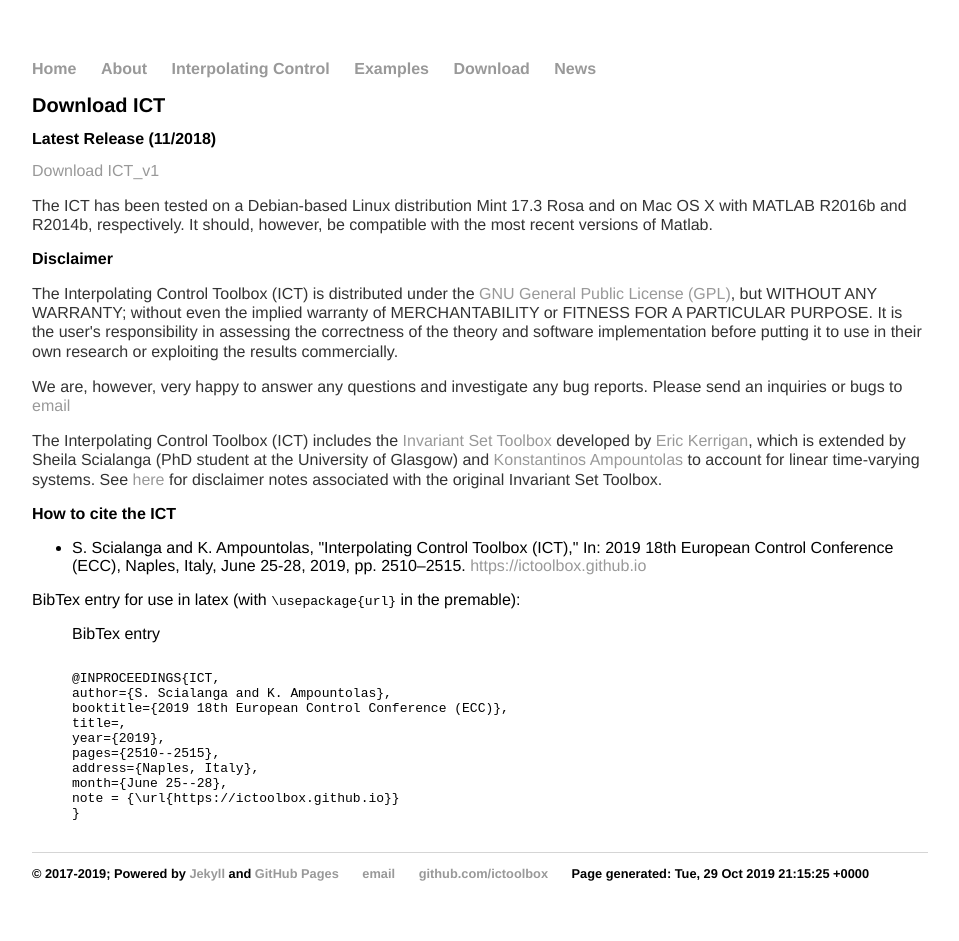
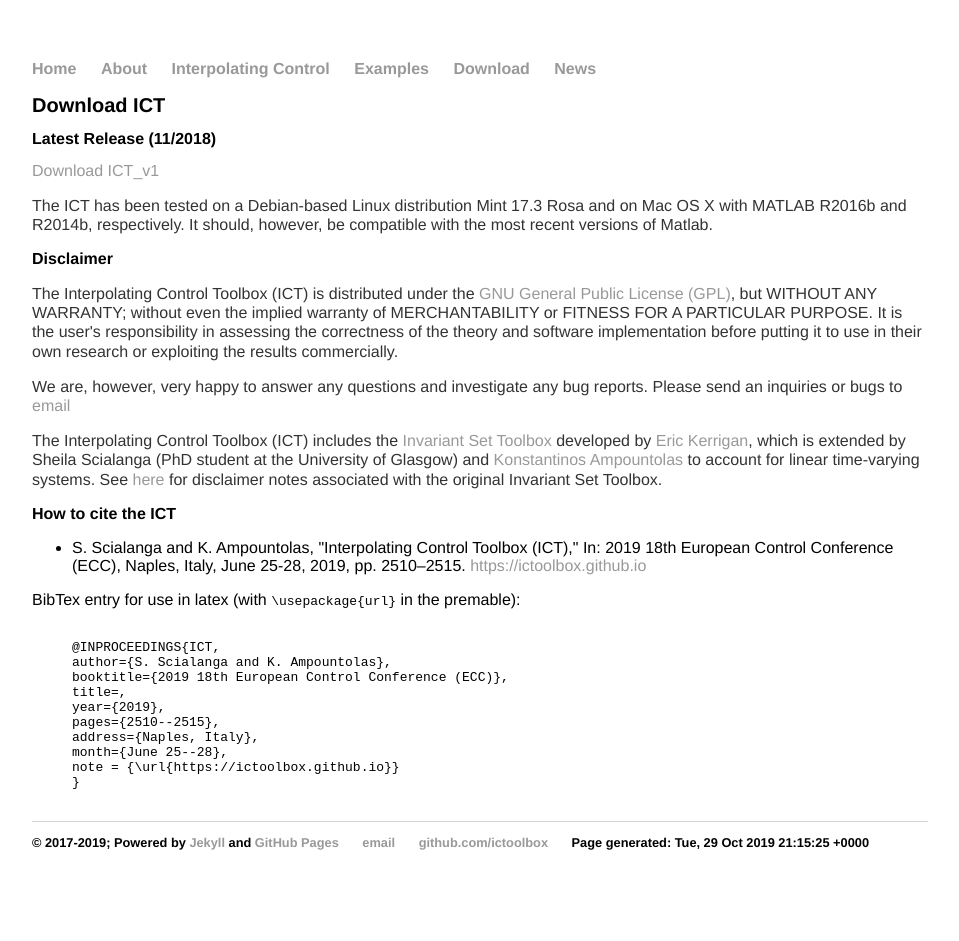
Before and after one commit to ICToolbox/ictoolbox.github.io, a Jekyll site: the page built from download/index.html, in a window 1280 px wide. Shown: the whole page, without its empty margins (160-1119 px from the left). Built offline with Jekyll 4.4.1, drawn with Linux system fonts in a browser that asks for light colours; after the commit the page ends 910 px from its top, so only the background shows below that.

Commit message:
Update index.html

```diff
--- a/download/index.html
+++ b/download/index.html
@@ -34,7 +34,6 @@ for disclaimer notes associated with the original Invariant Set Toolbox.</p>
 
 	BibTex entry for use in latex (with <tt>\usepackage{url}</tt> in the premable):
 <figure>
-  <figcaption>BibTex entry</figcaption>
   <pre>
   <code>
 @INPROCEEDINGS{ICT,
```
